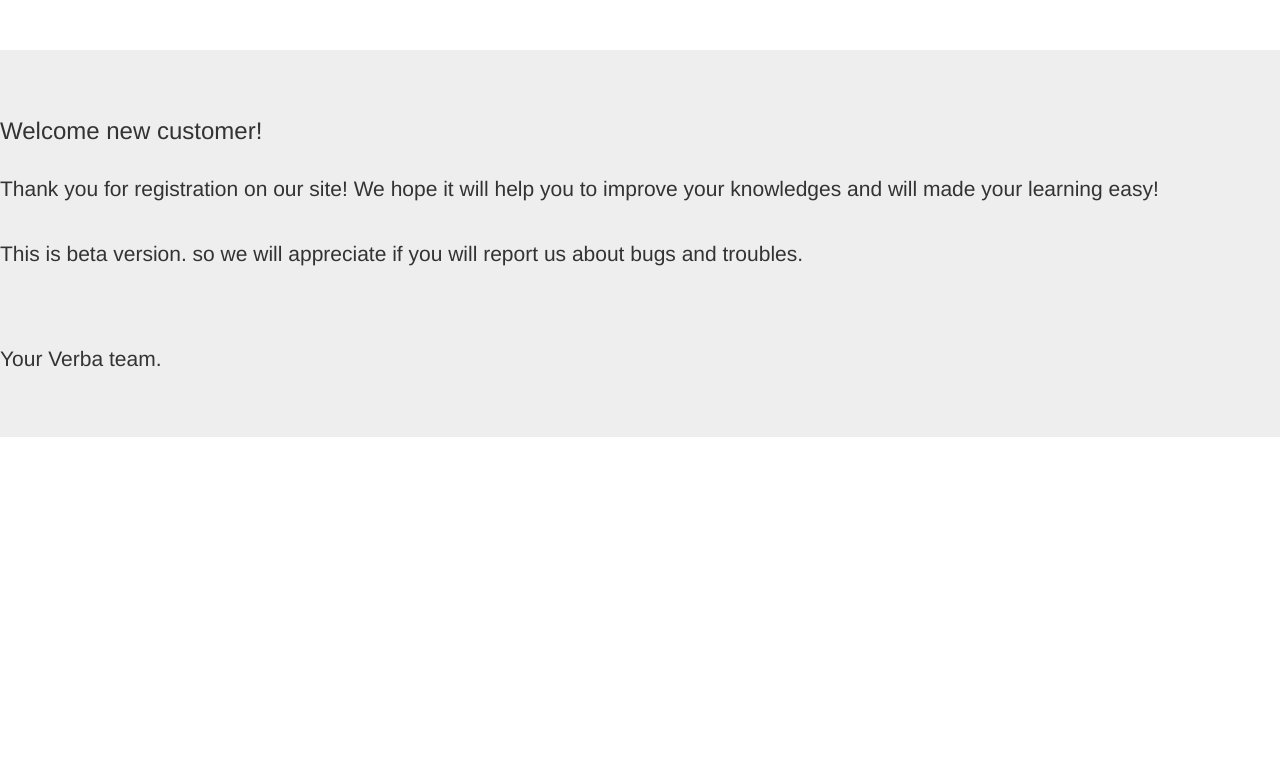
After one commit to Warager/Verba, a Django app: template verba/word_stats/templates/word_stats/welcome_email.html in a window 1280 px wide. The commit adds this page. Shown: the top 769 px of the page. Run offline with Django 3.2, Linux system fonts and the light colour scheme; the template is opened without the code that fills it, so the values that code supplies are empty; some libraries are stand-ins or nearby versions.

Commit message:
Set text changed to html
now user after registration will receive html welcome page instead of
smile text
Hope it will work

```diff
--- a/verba/word_stats/templates/word_stats/input_form.html
+++ b/verba/word_stats/templates/word_stats/input_form.html
@@ -1,10 +1,4 @@
-<!-- Latest compiled and minified CSS -->
-<link rel="stylesheet" href="//maxcdn.bootstrapcdn.com/bootstrap/3.2.0/css/bootstrap.min.css">
 
-<!-- Optional theme -->
-<link rel="stylesheet" href="//maxcdn.bootstrapcdn.com/bootstrap/3.2.0/css/bootstrap-theme.min.css">
-<!-- Custom styles for this template -->
-<link href="/static/css/main.css" rel="stylesheet">
 {% extends "base.html" %}
 {% block content %}
       <div class="starter-template">
--- /dev/null
+++ b/verba/word_stats/templates/word_stats/welcome_email.html
@@ -0,0 +1,20 @@
+<!-- Latest compiled and minified CSS -->
+<link rel="stylesheet" href="//maxcdn.bootstrapcdn.com/bootstrap/3.2.0/css/bootstrap.min.css">
+
+<!-- Optional theme -->
+<link rel="stylesheet" href="//maxcdn.bootstrapcdn.com/bootstrap/3.2.0/css/bootstrap-theme.min.css">
+<!-- Custom styles for this template -->
+<link href="/static/css/main.css" rel="stylesheet">
+<body>
+    <div class="jumbotron">
+        <h3>Welcome new customer!</h3>
+        <br>
+        <p>Thank you for registration on our site! We hope it will help you to improve your knowledges and will made your learning easy!</p>
+        <br>
+        <p>This is beta version. so we will appreciate if you will report us about bugs and troubles.</p>
+        <br>
+        <br>
+        <br>
+        <p>Your Verba team.</p>
+    </div>
+</body>
--- a/verba/word_stats/views.py
+++ b/verba/word_stats/views.py
@@ -5,6 +5,7 @@ from django.contrib.auth.models import User
 from django.http import HttpResponse
 from django.shortcuts import render, redirect
 from django.contrib.auth import login as auth_login
+from django.template.loader import render_to_string
 from stemming.porter2 import stem
 from verba.settings import sg
 import string
@@ -116,7 +117,7 @@ def signup(request):
     message = sendgrid.Mail()
     message.add_to(my_email)
     message.set_subject('Welcome!')
-    message.set_text("Thank you for registration on my site!")
+    message.set_html(render_to_string('word_stats/welcome_email.html'))
     message.set_from('fomin.dritmy@gmail.com')
     status, msg = sg.send(message)
     return HttpResponse('OK')
```
